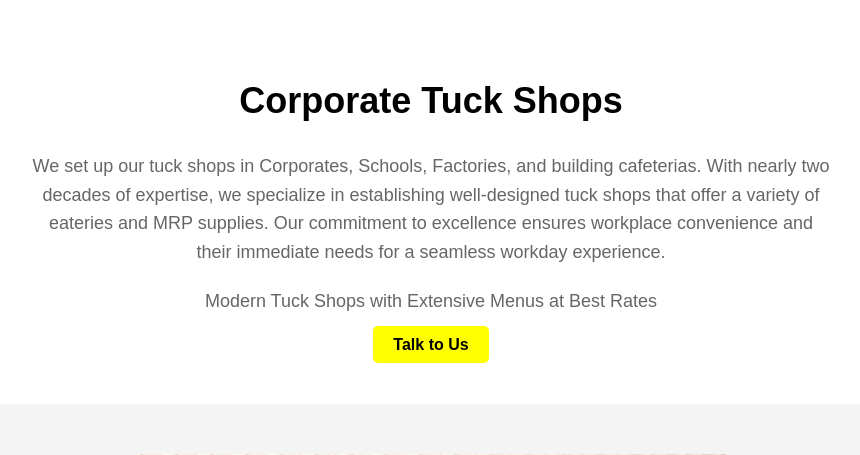
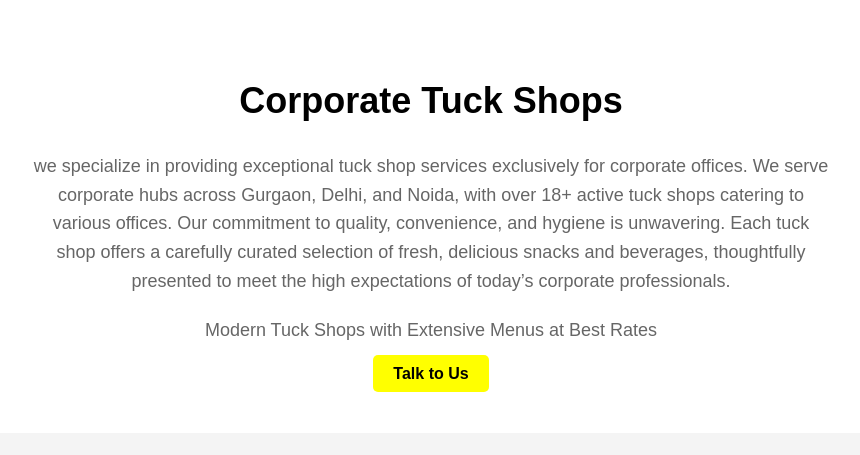
Before and after one commit to Shubham53Mishra/tuck-shops, a PHP site: page / in a window 1280 px wide. Shown: the part 106-561 px from the top of the page, without its empty margins (209-1069 px from the left). Run offline with PHP 8.4, Linux system fonts and the light colour scheme.

Commit message:
text change

```diff
--- a/index.php
+++ b/index.php
@@ -31,7 +31,7 @@
     <main>
         <section class="hero">
             <h1>Corporate Tuck Shops</h1>
-            <p>We set up our tuck shops in Corporates, Schools, Factories, and building cafeterias. With nearly two decades of expertise, we specialize in establishing well-designed tuck shops that offer a variety of eateries and MRP supplies. Our commitment to excellence ensures workplace convenience and their immediate needs for a seamless workday experience.</p>
+         <p>we specialize in providing exceptional tuck shop services exclusively for corporate offices. We serve corporate hubs across Gurgaon, Delhi, and Noida, with over 18+ active tuck shops catering to various offices. Our commitment to quality, convenience, and hygiene is unwavering. Each tuck shop offers a carefully curated selection of fresh, delicious snacks and beverages, thoughtfully presented to meet the high expectations of today’s corporate professionals.</p>
             <p>Modern Tuck Shops with Extensive Menus at Best Rates</p>
             <a href="#" class="btn-talk">Talk to Us</a>
         </section>
```
